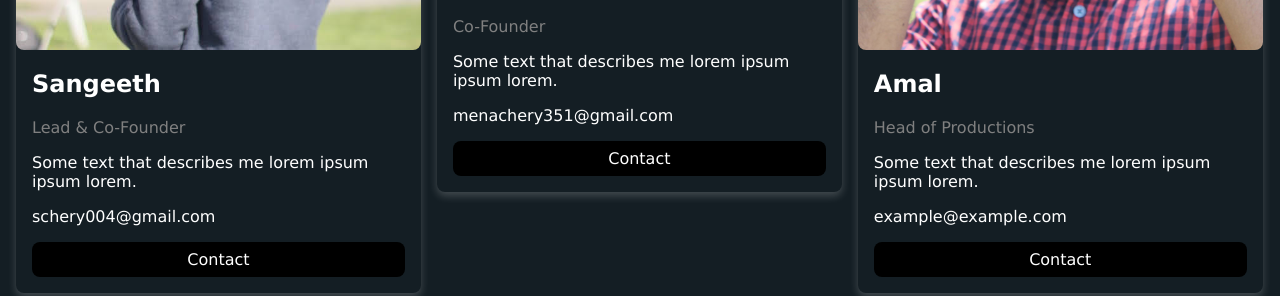
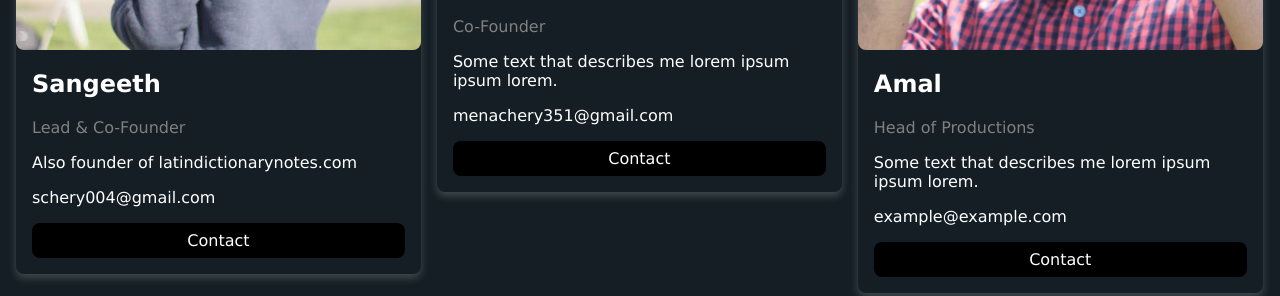
Before and after one commit to Sangeethm04/Chery-Productions-Website, a plain HTML site: page about.html in a window 1280 px wide. Shown: the part 528-824 px from the top of the page. Drawn offline with Linux system fonts and the light colour scheme.

Commit message:
Update about.html

```diff
--- a/about.html
+++ b/about.html
@@ -116,7 +116,7 @@
                 <div class="container">
                     <h2>Sangeeth</h2>
                     <p class="title">Lead &amp; Co-Founder</p>
-                    <p>Some text that describes me lorem ipsum ipsum lorem.</p>
+                    <p>Also founder of latindictionarynotes.com</p>
                     <p>schery004@gmail.com</p>
                     <p><a href="mailto:schery004@gmail.com" class="button">Contact</a></p>
                 </div>
```
